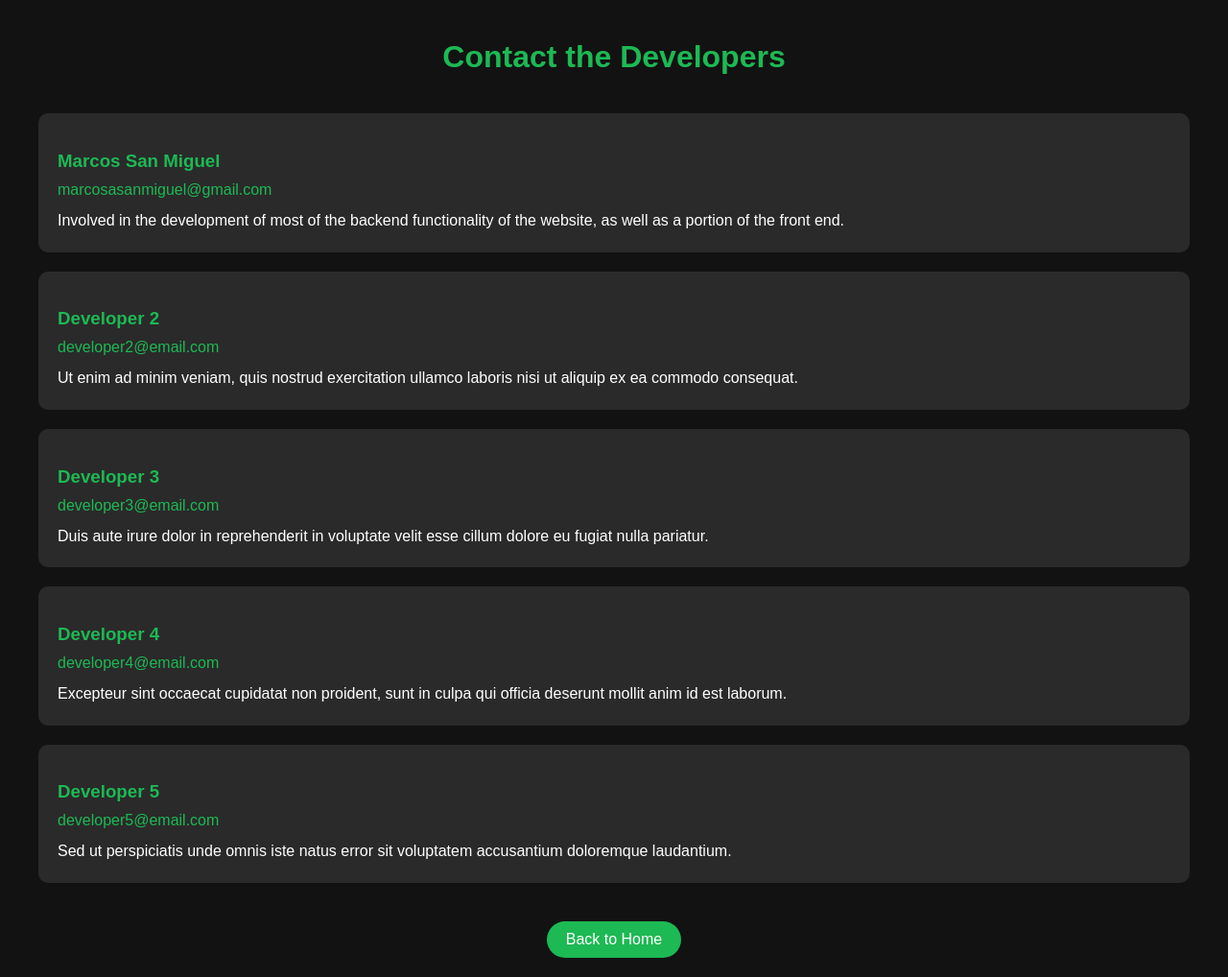
After one commit to eriklarson12/Team-27-Spotify-Wrapper, a Django app: page /team/ in a window 1280 px wide. The commit adds this page. Shown: the whole page at 96% size. Run offline with Django 5.2, Linux system fonts and the light colour scheme.

Commit message:
added contact the developers page on home page

```diff
--- a/spotify_project/spotify_auth/templates/spotify_auth/home.html
+++ b/spotify_project/spotify_auth/templates/spotify_auth/home.html
@@ -102,6 +102,7 @@
                 <p>Learn what your music tastes say about you</p>
             </div>
         </div>
+        <a href="{% url 'team' %}" class="login-button">Meet the Developers</a>
     </div>
 </body>
 </html>
--- /dev/null
+++ b/spotify_project/spotify_auth/templates/spotify_auth/team.html
@@ -0,0 +1,105 @@
+<!DOCTYPE html>
+<html lang="en">
+<head>
+    <meta charset="UTF-8">
+    <meta name="viewport" content="width=device-width, initial-scale=1.0">
+    <title>Contact the Developers</title>
+    <style>
+        body {
+            font-family: Arial, sans-serif;
+            max-width: 1200px;
+            margin: 0 auto;
+            padding: 20px;
+            text-align: center;
+            background-color: #121212;
+            color: white;
+        }
+
+        .developer-section {
+            background: rgba(255, 255, 255, 0.1);
+            border-radius: 10px;
+            padding: 20px;
+            margin: 20px 0;
+            text-align: left;
+        }
+
+        h1 {
+            color: #1DB954;
+            margin-bottom: 40px;
+        }
+
+        h3 {
+            color: #1DB954;
+            margin-bottom: 10px;
+        }
+
+        .email {
+            color: #1DB954;
+            margin-bottom: 10px;
+        }
+
+        .description {
+            line-height: 1.6;
+        }
+
+        .back-button {
+            display: inline-block;
+            background: #1DB954;
+            color: white;
+            padding: 10px 20px;
+            text-decoration: none;
+            border-radius: 25px;
+            margin-top: 20px;
+        }
+
+        .back-button:hover {
+            background: #1ed760;
+        }
+    </style>
+</head>
+<body>
+    <h1>Contact the Developers</h1>
+
+    <div class="developer-section">
+        <h3>Marcos San Miguel</h3>
+        <div class="email">marcosasanmiguel@gmail.com</div>
+        <div class="description">
+            Involved in the development of most of the backend functionality of the website, as well as a portion of the front end.
+        </div>
+    </div>
+
+    <div class="developer-section">
+        <h3>Developer 2</h3>
+        <div class="email">developer2@email.com</div>
+        <div class="description">
+            Ut enim ad minim veniam, quis nostrud exercitation ullamco laboris nisi ut aliquip ex ea commodo consequat.
+        </div>
+    </div>
+
+    <div class="developer-section">
+        <h3>Developer 3</h3>
+        <div class="email">developer3@email.com</div>
+        <div class="description">
+            Duis aute irure dolor in reprehenderit in voluptate velit esse cillum dolore eu fugiat nulla pariatur.
+        </div>
+    </div>
+
+    <div class="developer-section">
+        <h3>Developer 4</h3>
+        <div class="email">developer4@email.com</div>
+        <div class="description">
+            Excepteur sint occaecat cupidatat non proident, sunt in culpa qui officia deserunt mollit anim id est laborum.
+        </div>
+    </div>
+
+    <div class="developer-section">
+        <h3>Developer 5</h3>
+        <div class="email">developer5@email.com</div>
+        <div class="description">
+            Sed ut perspiciatis unde omnis iste natus error sit voluptatem accusantium doloremque laudantium.
+        </div>
+    </div>
+
+    <a href="{% url 'home' %}" class="back-button">Back to Home</a>
+</body>
+</html>
--- a/spotify_project/spotify_auth/urls.py
+++ b/spotify_project/spotify_auth/urls.py
@@ -4,6 +4,7 @@ from . import views
 urlpatterns = [
     path('', views.home, name='home'),
     path('login/', views.spotify_login, name='spotify_login'),
+    path('team/', views.team, name='team'),
     path('logout/', views.logout, name='logout'),
     path('callback/', views.spotify_callback, name='spotify_callback'),
     path('profile/', views.profile, name='profile'),
--- a/spotify_project/spotify_auth/views.py
+++ b/spotify_project/spotify_auth/views.py
@@ -54,6 +54,9 @@ def home(request):
     View for the home/landing page
     """
     return render(request, 'spotify_auth/home.html')
+
+def team(request):
+    return render(request, 'spotify_auth/team.html')
 
 def spotify_login(request):
     # Spotify OAuth endpoint
```
